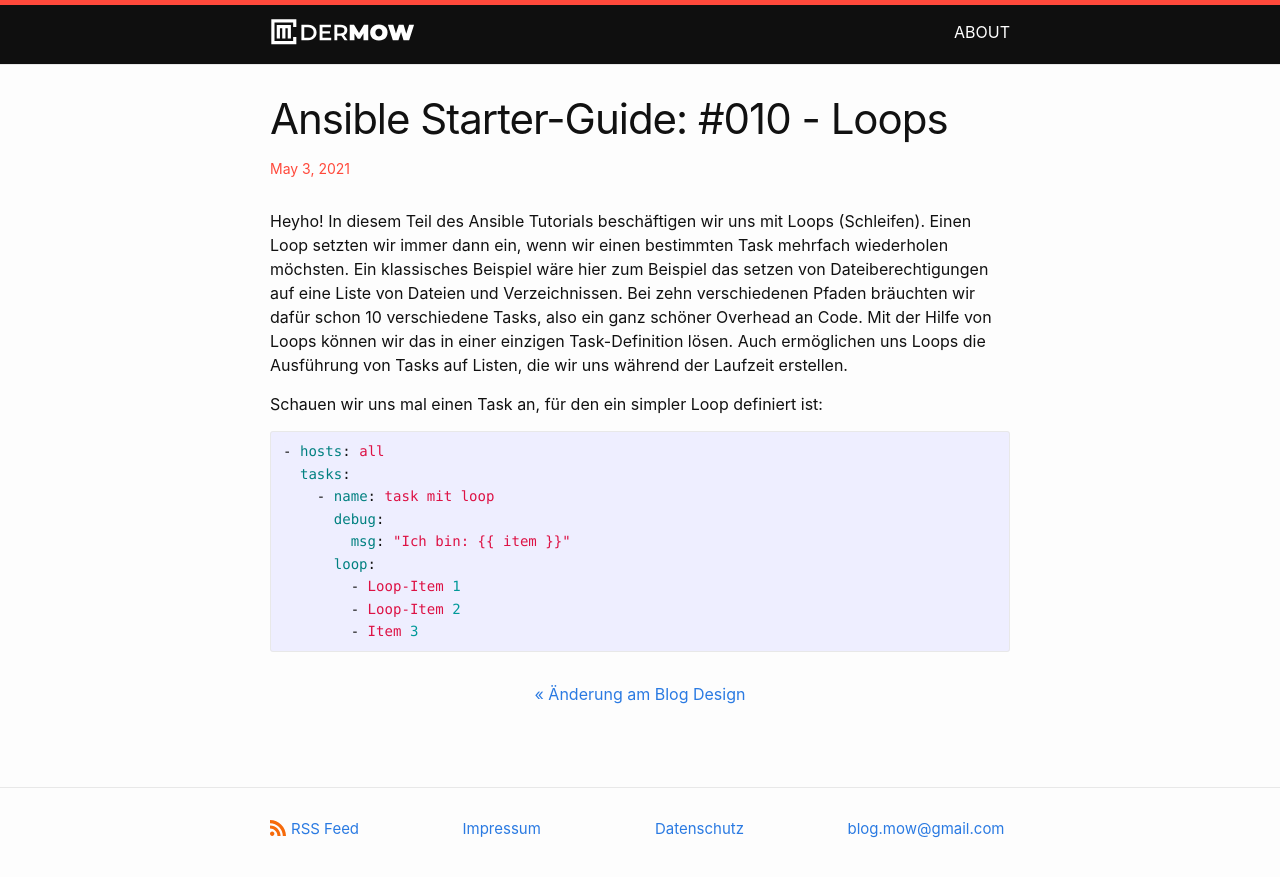
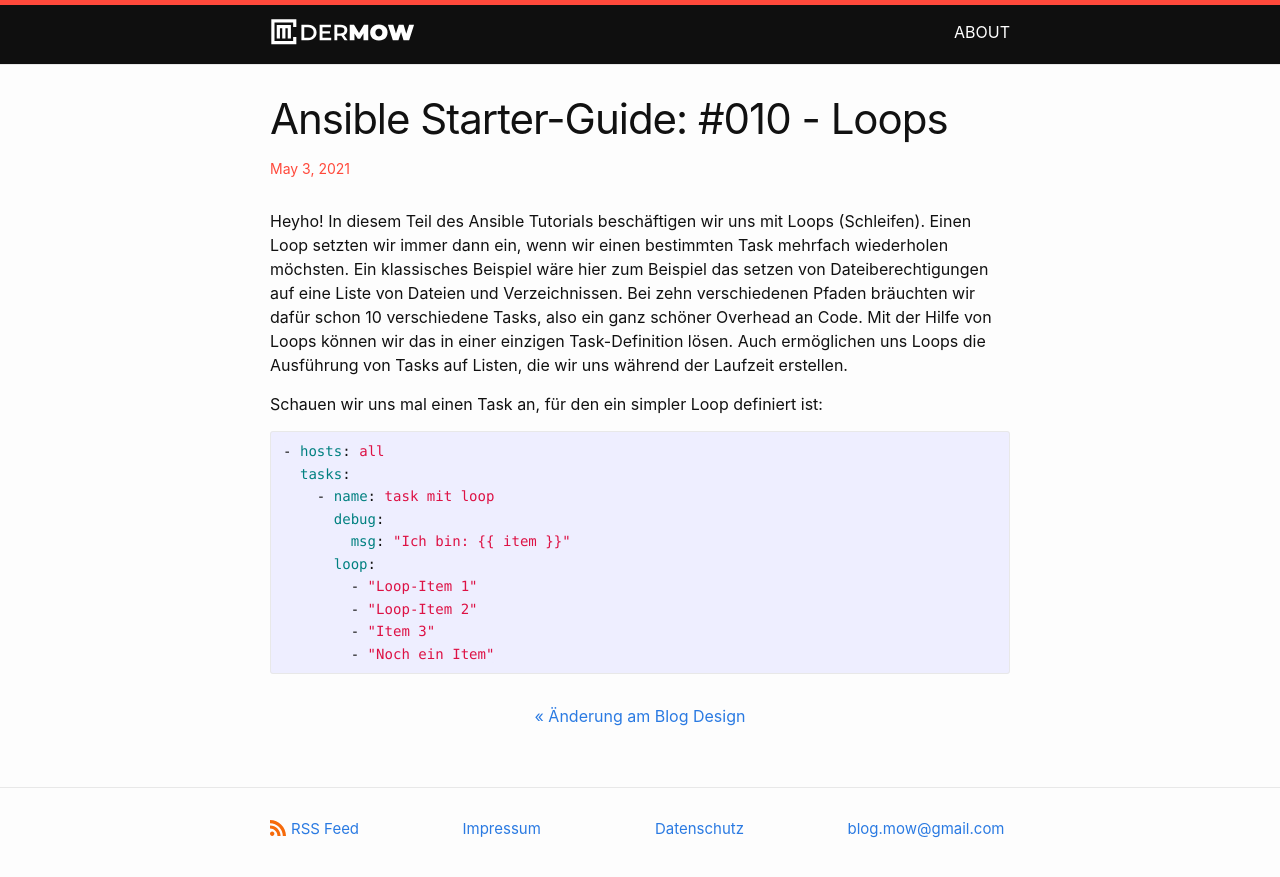
Before and after one commit to dermow/staging, a Jekyll site: the page built from _posts/2021-05-03-ansible-guide-10.markdown, in a window 1280 px wide. Shown: the top 877 px of the page. Built offline with Jekyll 4.4.1, drawn with Linux system fonts in a browser that asks for light colours; comment, search, counter and statistics services are not loaded.

Commit message:
Update 2021-05-03-ansible-guide-10.markdown

````diff
--- a/_posts/2021-05-03-ansible-guide-10.markdown
+++ b/_posts/2021-05-03-ansible-guide-10.markdown
@@ -17,8 +17,9 @@ Schauen wir uns mal einen Task an, für den ein simpler Loop definiert ist:
       debug:
         msg: "Ich bin: {%raw%}{{ item }}{%endraw%}"
       loop:
-        - Loop-Item 1
-        - Loop-Item 2
-        - Item 3
+        - "Loop-Item 1"
+        - "Loop-Item 2"
+        - "Item 3"
+        - "Noch ein Item"
 ```
 <!-- excerpt-end -->
````
